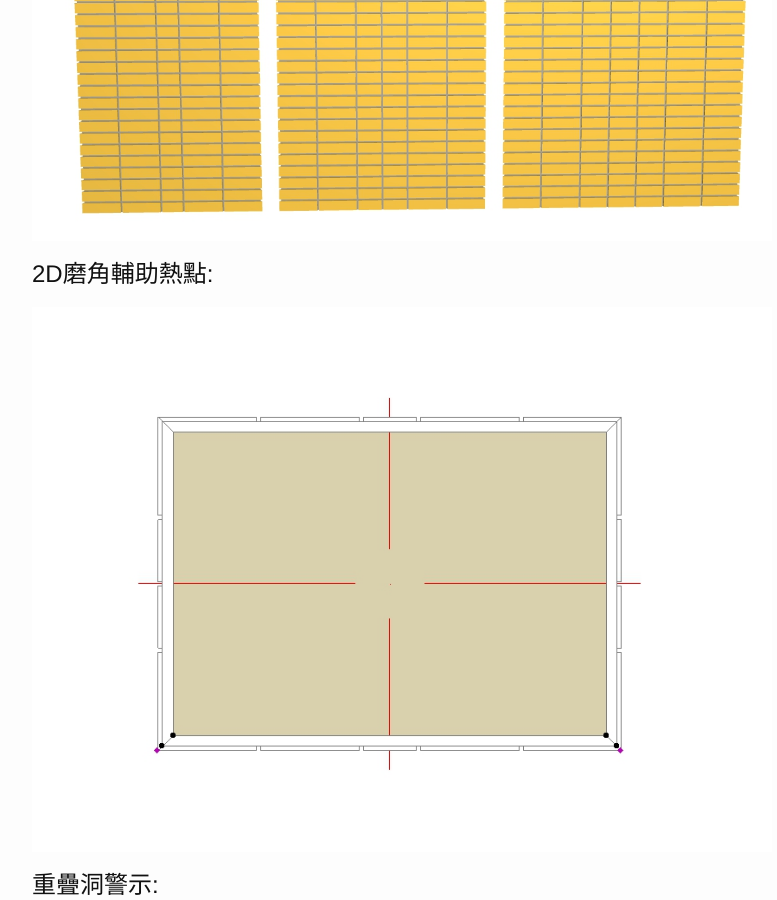
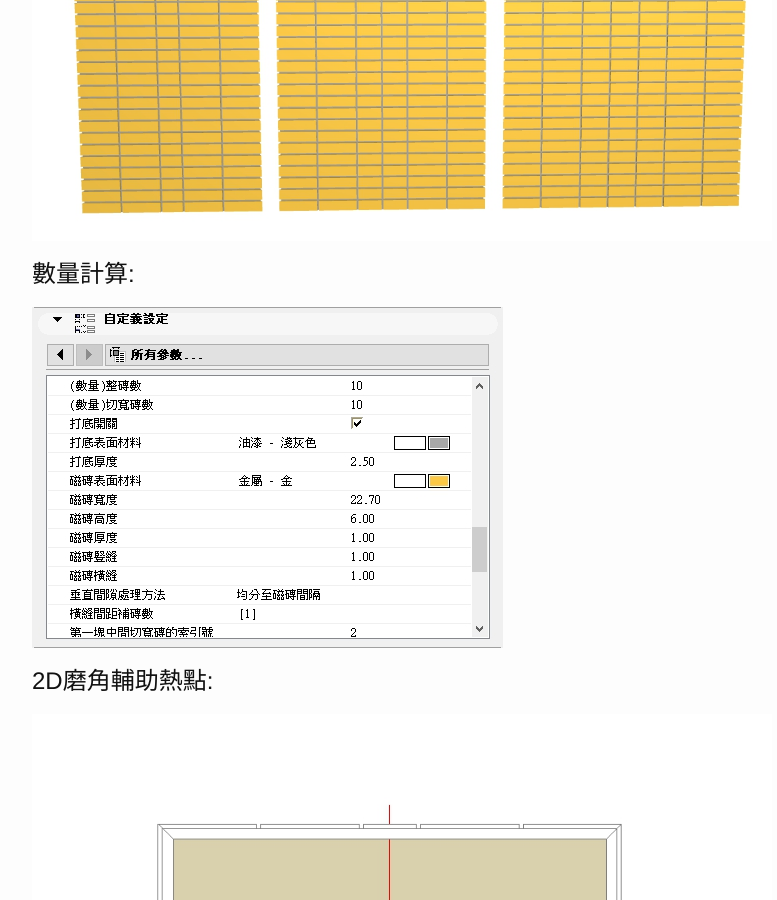
Before and after one commit to Sheng-Zhang/Sheng-Zhang.github.io, a Jekyll site: the page built from _posts/2017-09-25-ArchiCAD-GDL-Column-Tilework.markdown, in a window 1280 px wide and 900 px high, scrolled down 1307 px. Shown: the whole window, without its empty margins (238-1015 px from the left). Built offline with Jekyll 4.4.1, drawn with Linux system fonts in a browser that asks for light colours.

Commit message:
Add NumberOfTile photo

```diff
--- a/_posts/2017-09-25-ArchiCAD-GDL-Column-Tilework.markdown
+++ b/_posts/2017-09-25-ArchiCAD-GDL-Column-Tilework.markdown
@@ -16,6 +16,9 @@ categories: jekyll update
 # 依寬度自動排列磁磚:
 ![自動排列](/assets/ColumnTileWork/ColumnTileworkAutoArrangement.jpg)
 
+# 數量計算:
+![數量計算](/assets/ColumnTileWork/NumberOfTile.jpg)
+
 # 2D磨角輔助熱點:
 ![2D磨角輔助熱點](/assets/ColumnTileWork/ColumnTileworkWithAuxiliaryChamferingHotspot.jpg)
 
```
Also changed, not shown: assets/ColumnTileWork/NumberOfTile.jpg (added).
